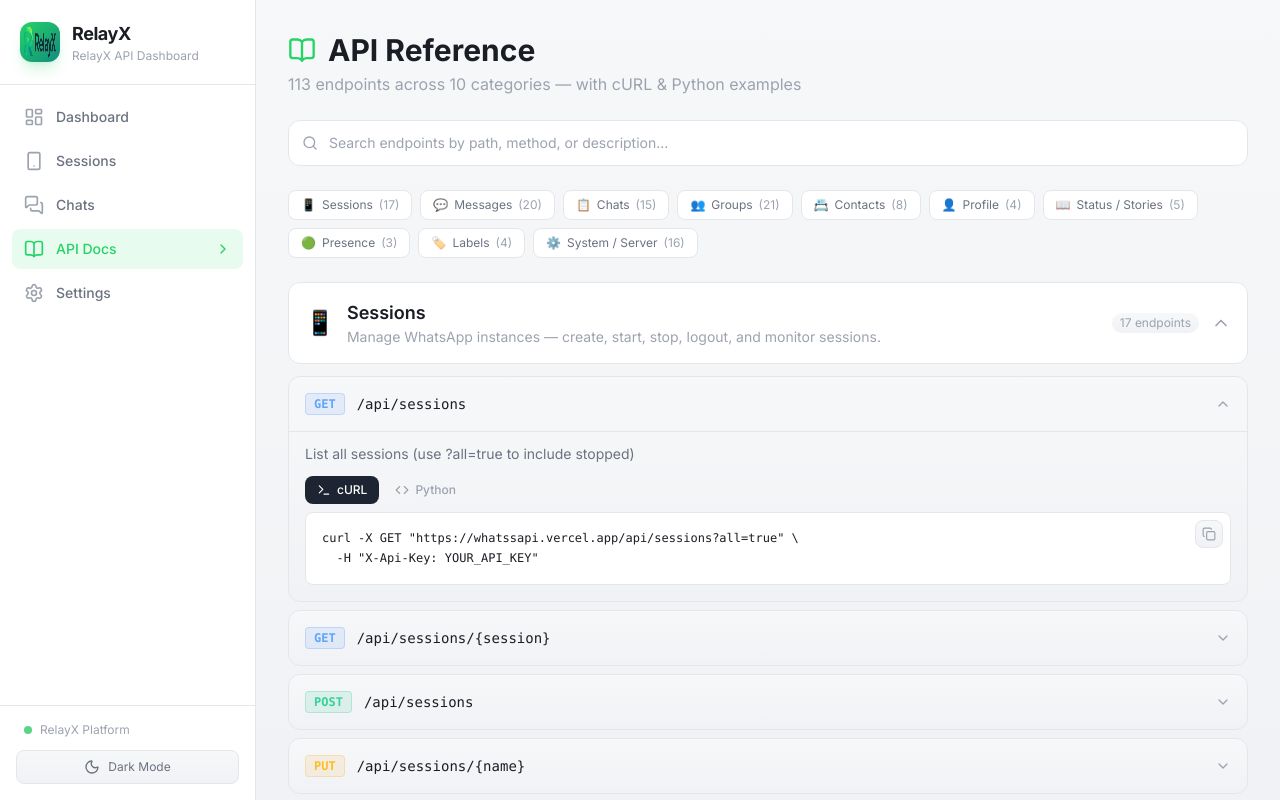
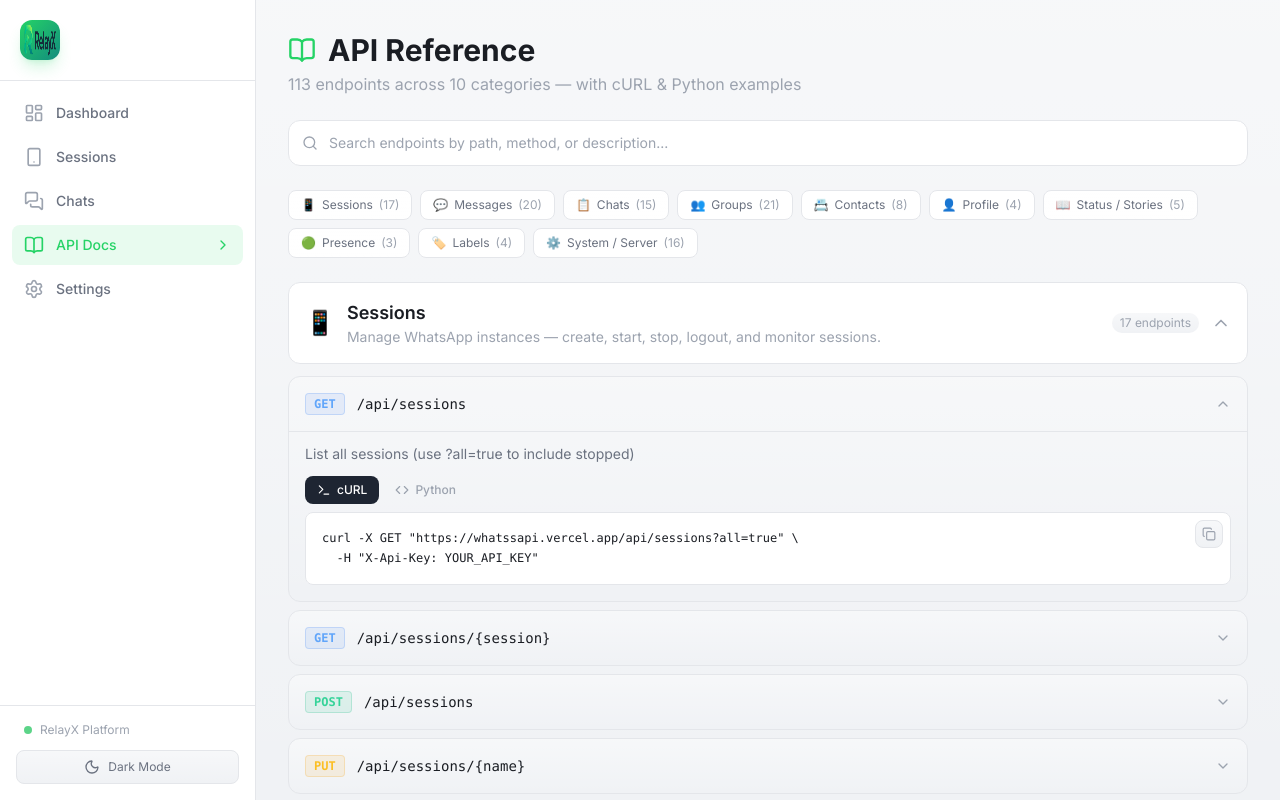
Before and after one commit to sayanroy058/WhatssAPI, a React (Vite) app: page /api-docs in a window 1280 px wide. Built offline with nearby package versions, Linux system fonts and the light colour scheme.

Commit message:
Logo Fix

```diff
--- a/src/components/Layout.tsx
+++ b/src/components/Layout.tsx
@@ -56,10 +56,6 @@
           <div className="flex items-center gap-3">
             <div className="w-10 h-10 rounded-xl bg-gradient-to-br from-[#25D366] to-[#128C7E] flex items-center justify-center shadow-lg shadow-[#25D366]/20">
               <img src={Logo} alt="RelayX Logo" className="w-8 h-8" />
-            </div>
-            <div>
-              <h1 className="text-app-text font-bold text-lg tracking-tight">RelayX</h1>
-              <p className="text-app-text-muted text-xs">RelayX API Dashboard</p>
             </div>
           </div>
         </div>
```
Also changed, not shown: 2 other files (tests, documents, lock files or other folders).
